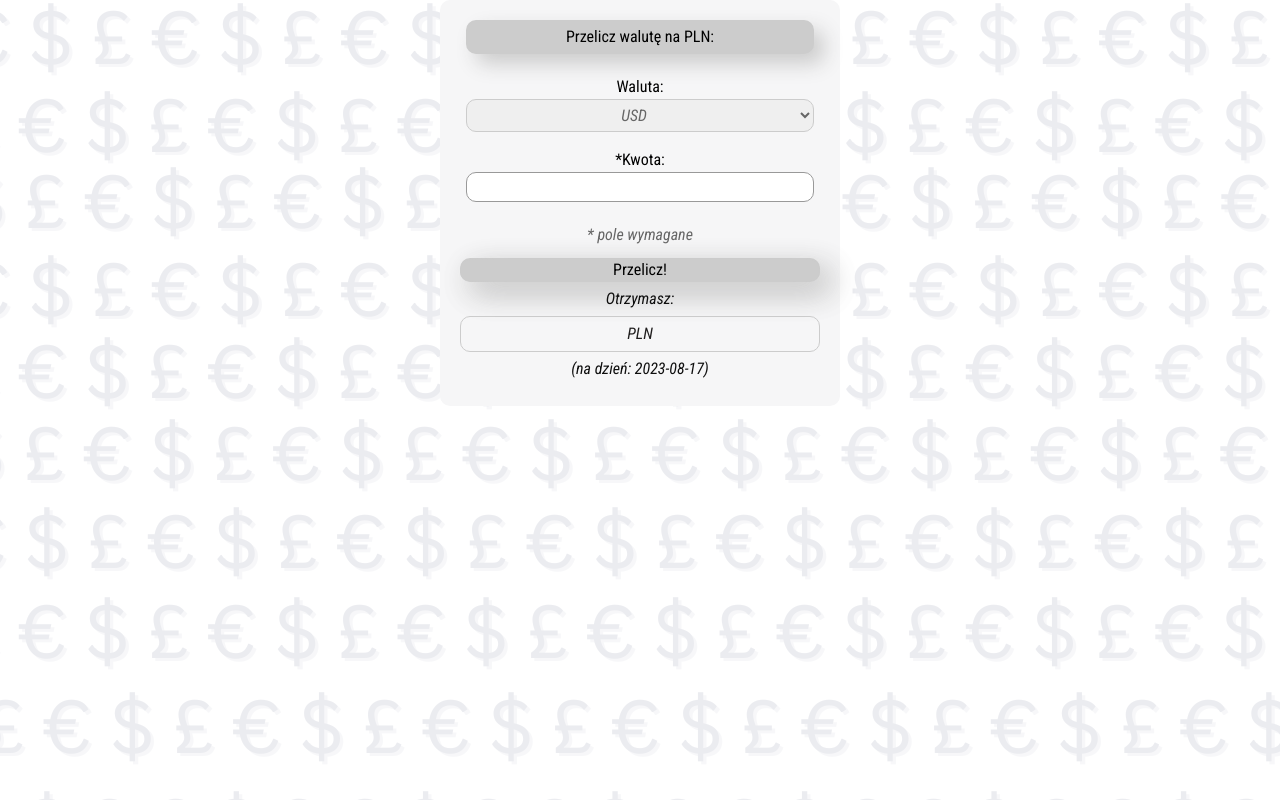
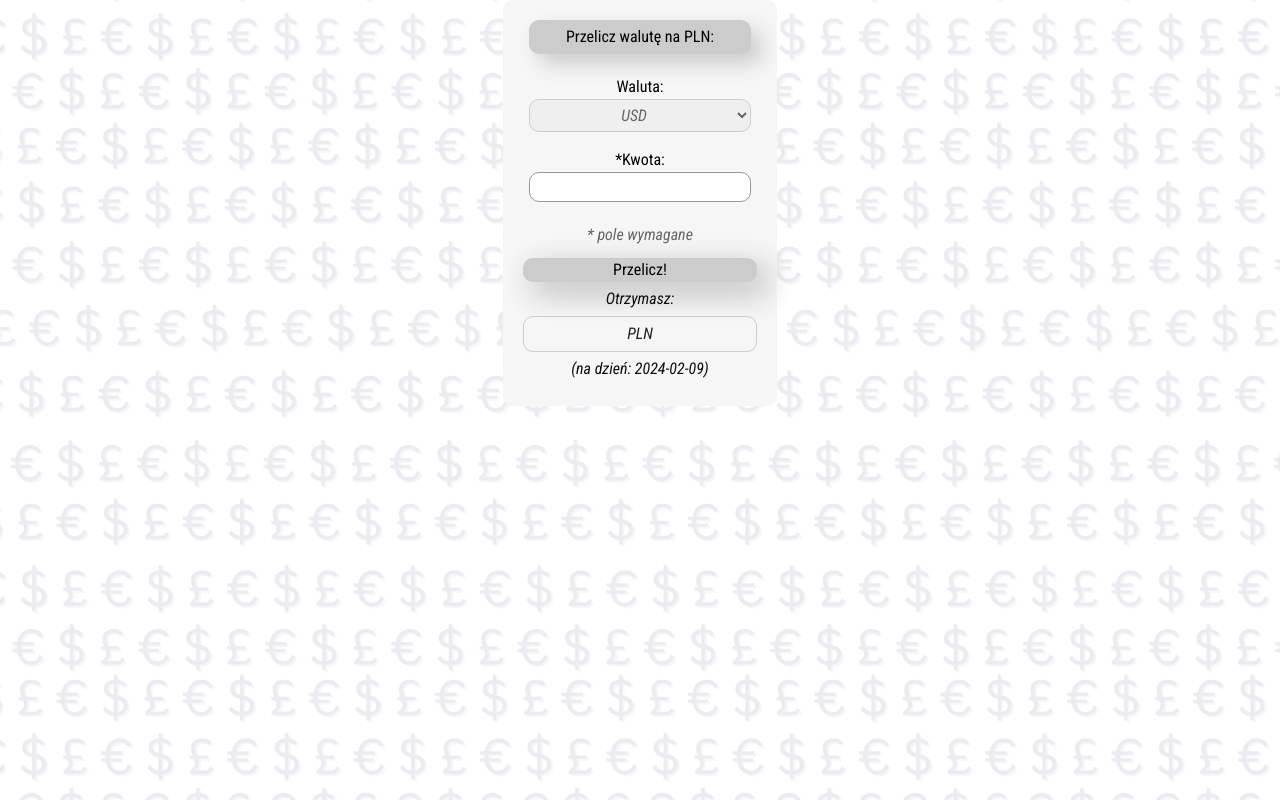
Before and after one commit to Dor-Ka/currency-converter-react, a React (Create React App) app: page / in a window 1280 px wide. Built offline with nearby package versions, Linux system fonts and the light colour scheme.

Commit message:
currency converter without interaction yet

```diff
--- a/src/App.js
+++ b/src/App.js
@@ -1,15 +1,14 @@
-import Container from "./Container"
+import Container from "./Container";
 import Form from "./Form";
 import Result from "./Result";
 
 function App() {
-
   return (
     <Container>
-      <Form />
-      <Result />
+      <Form></Form>
     </Container>
-  );
+  )
 };
 
+
 export default App;
--- a/src/Form/index.js
+++ b/src/Form/index.js
@@ -1,6 +1,9 @@
 import "./style.css";
+import Result from "../Result";
 
-const Form = () => (
+const Form = () => {
+  return (
+<>
 <form className="form">
         <fieldset className="form__fieldset margin">
           <legend className="form__legent">
@@ -21,8 +24,7 @@ const Form = () => (
             <label>
               <span className="form__labellText">
                 *Kwota:
-                        <input className="form__field form__field--smaller" type="number" step="0.01" min="0.01" required>
-                        </input>
+                <input className="form__field  form__field--smaller" type="number" step="0.01" min="0.01" required />
               </span>
             </label>
           </p>
@@ -35,6 +37,9 @@ const Form = () => (
           <button className="form__button">Przelicz!</button>
         </p>
       </form>
+      <Result></Result>
+</>
   )
+}
 
 export default Form;
--- a/src/Result/index.js
+++ b/src/Result/index.js
@@ -4,7 +4,7 @@ const Result = () => (
     <>
         <p className="text">Otrzymasz:</p>
         <p className="text text--result"> <strong> </strong> PLN</p>
-        <p className="text">(na dzień: 2023-08-17)</p>
+        <p className="text">(na dzień: 2024-02-09)</p>
     </>
 )
 
--- a/src/index.css
+++ b/src/index.css
@@ -9,8 +9,11 @@ html {
 }
 
 body {
-  margin: 0 auto;
+  display: flex;
+  justify-content: center;
   font-family: 'Roboto Condensed', sans-serif;
   line-height: 1.5;
   background-image: url("../public/background.png");
+  background-position: center;
+  background-size: cover;
 }
```
Lines whose indentation alone changed are shown as unchanged.
